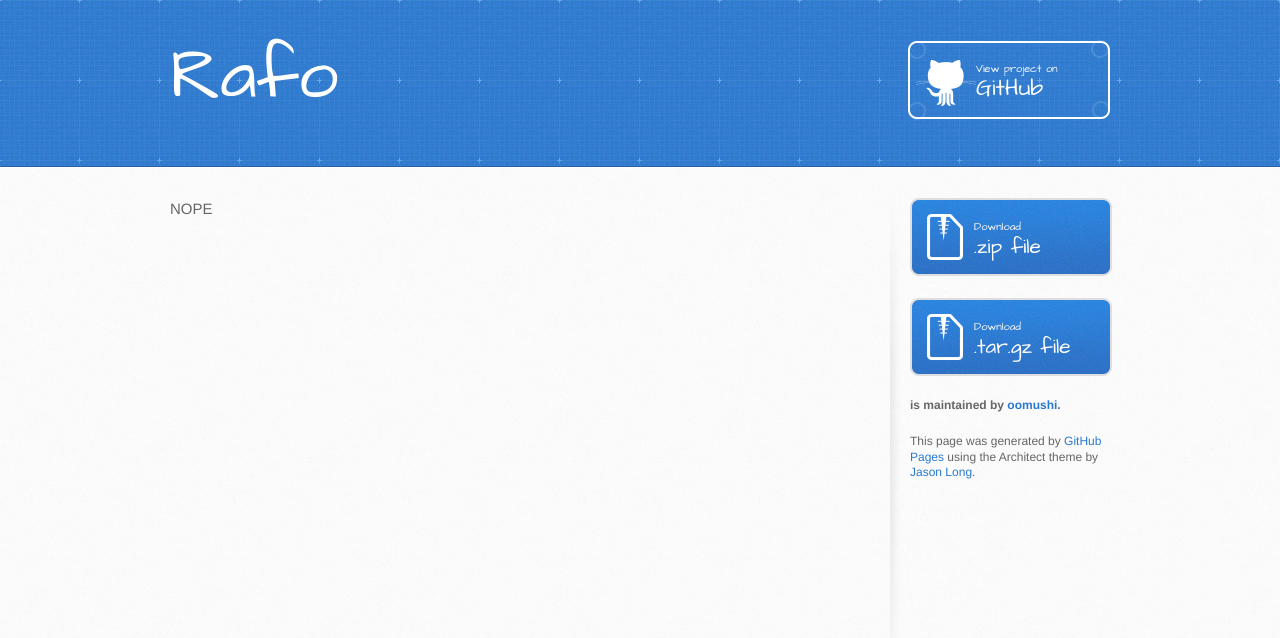
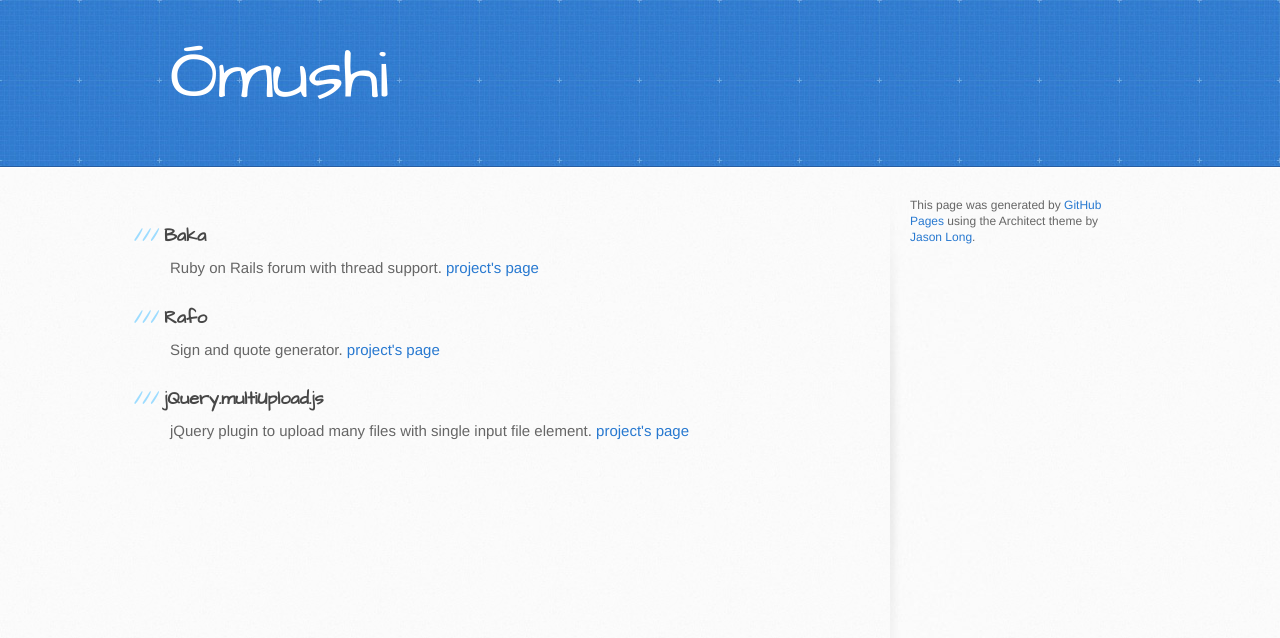
Before and after one commit to oomushi/oomushi.github.io, a plain HTML site: page index.html in a window 1280 px wide. Drawn offline with Linux system fonts and the light colour scheme.

Commit message:
first homepage version

```diff
--- a/index.html
+++ b/index.html
@@ -13,36 +13,30 @@
     <script src="//html5shiv.googlecode.com/svn/trunk/html5.js"></script>
     <![endif]-->
 
-    <title>Rafo by oomushi</title>
+    <title>&#332;mushi</title>
   </head>
 
   <body>
     <header>
       <div class="inner">
-        <h1>Rafo</h1>
-        <h2></h2>
-        <a href="https://github.com/oomushi/rafo" class="button"><small>View project on</small>GitHub</a>
+        <h1>&#332;mushi</h1>
       </div>
     </header>
 
     <div id="content-wrapper">
       <div class="inner clearfix">
         <section id="main-content">
-          <p>NOPE</p>
+          <h3>Baka</h3>
+          <p>Ruby on Rails forum with thread support. <a href="http://oomushi.github.io/baka">project's page</a></p>
+
+          <h3>Rafo</h3>
+          <p>Sign and quote generator. <a href="http://oomushi.github.io/rafo">project's page</a></p>
+
+          <h3>jQuery.multiUpload.js</h3>
+          <p>jQuery plugin to upload many files with single input file element. <a href="http://oomushi.github.io/jquery.multiupload.js">project's page</a></p>
         </section>
 
         <aside id="sidebar">
-          <a href="https://github.com/oomushi/rafo/zipball/master" class="button">
-            <small>Download</small>
-            .zip file
-          </a>
-          <a href="https://github.com/oomushi/rafo/tarball/master" class="button">
-            <small>Download</small>
-            .tar.gz file
-          </a>
-
-          <p class="repo-owner"><a href="https://github.com/oomushi/rafo"></a> is maintained by <a href="http://oomushi.github.io/">oomushi</a>.</p>
-
           <p>This page was generated by <a href="pages.github.com">GitHub Pages</a> using the Architect theme by <a href="http://twitter.com/jasonlong">Jason Long</a>.</p>
         </aside>
       </div>
```
